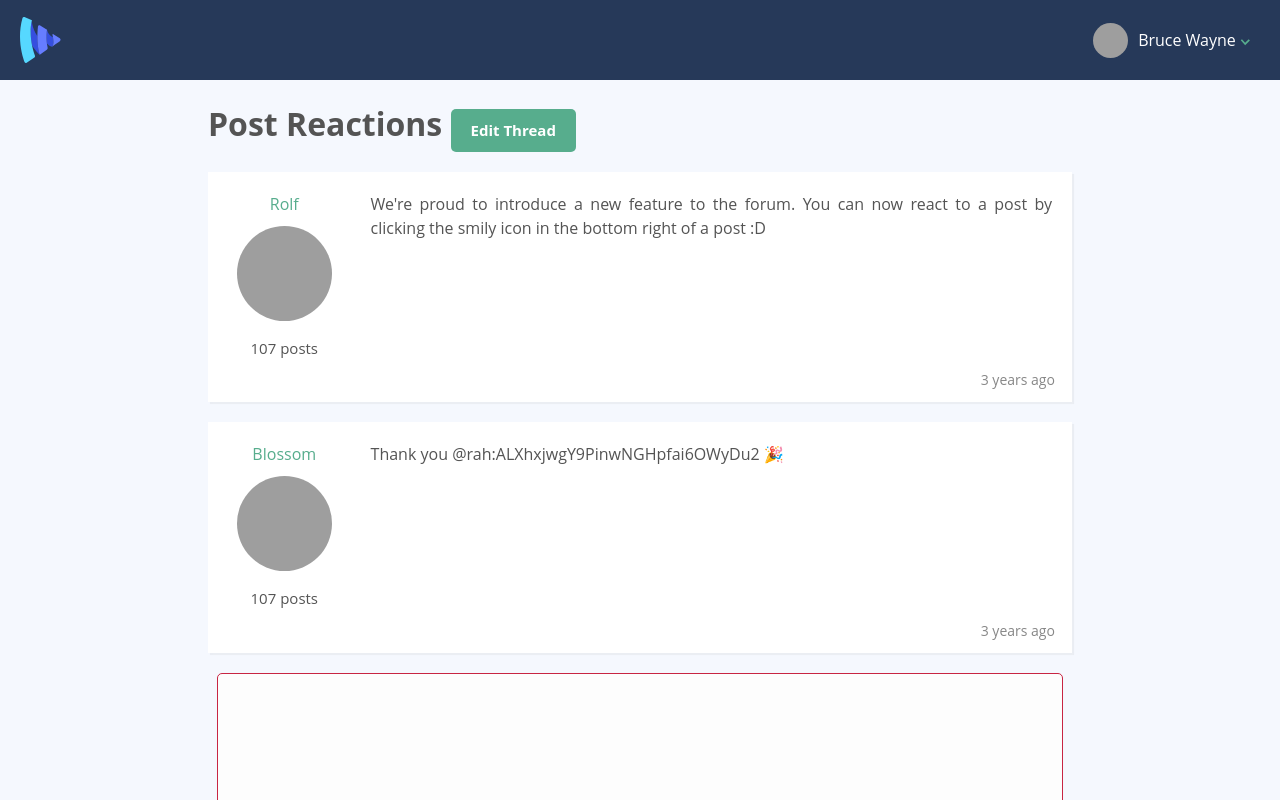
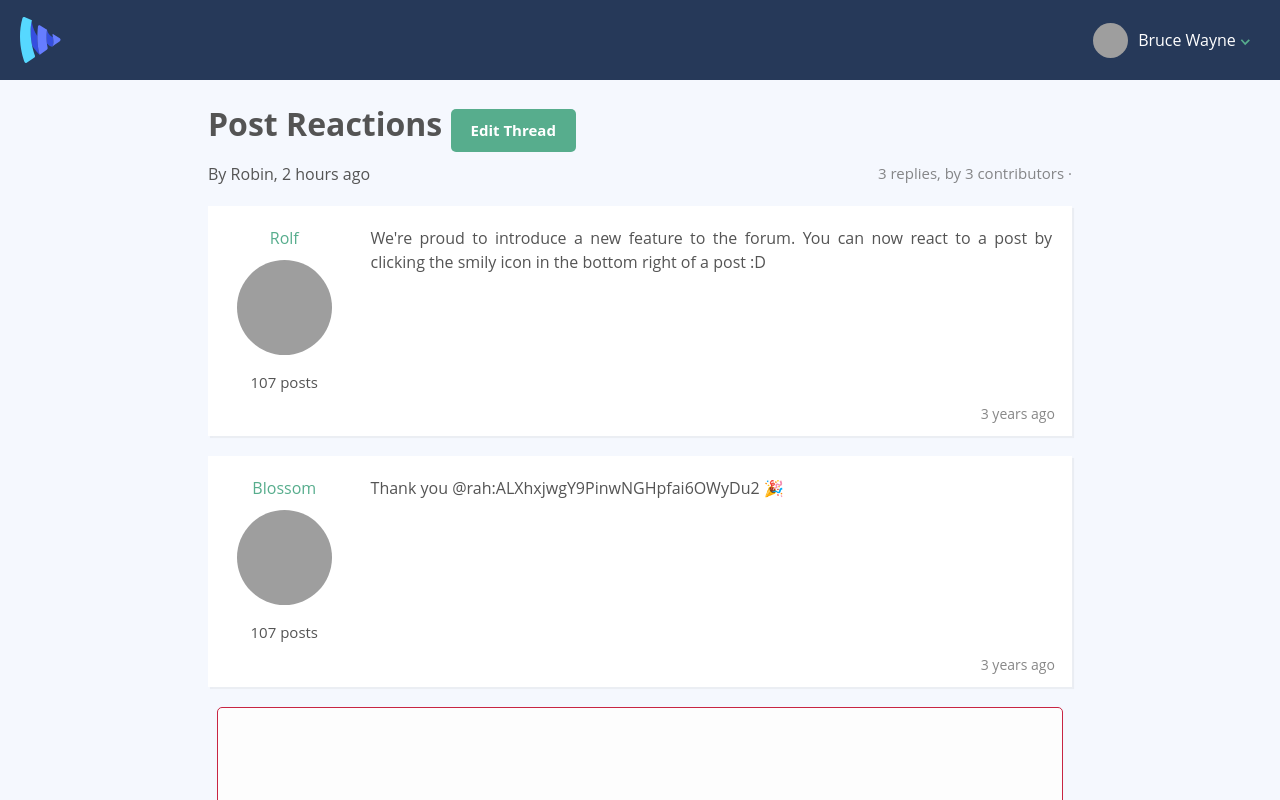
Before and after one commit to Yariandres/vue-mastery-forum, a Vue app: page /thread/-KvgjI6bfbWYlbYV5ndr in a window 1280 px wide. Shown: the top 800 px of the page. Built offline with nearby package versions, Linux system fonts and the light colour scheme; grey boxes are pictures that could not be loaded.

Commit message:
Fix import statement and update thread object

```diff
--- a/src/components/PostList.vue
+++ b/src/components/PostList.vue
@@ -16,6 +16,10 @@ defineProps<{
 const users = computed(() => {
   return dataSource.value.users;
 });
+
+const vTextToUpperCase = (el: any) => {
+  return el.textContent.toUpperCase();
+};
 
 function userById(userId: string) {
   return findById(users.value, userId);
--- a/src/components/pages/PageThreadShow.vue
+++ b/src/components/pages/PageThreadShow.vue
@@ -4,7 +4,7 @@ import PostList from '../PostList.vue';
 import PostEditor from '../PostEditor.vue';
 import { storeToRefs } from 'pinia';
 import { useDataSource } from '../../store/dataSource';
-import findById from '../../helpers/findById';
+// import findById from '../../helpers/findById';
 
 const store = useDataSource();
 const { dataSource } = storeToRefs(store);
@@ -23,7 +23,8 @@ const props = defineProps<{
 }>();
 
 const thread = computed<any>(() => {
-  return findById(dataSource.value.threads, props.id);
+  // return findById(dataSource.value.threads, props.id);
+  return store.thread(props.id);
 });
 
 const threadPosts = computed<any>(() => {
@@ -54,8 +55,15 @@ const addPost = (eventData: EventData) => {
         Edit Thread
       </router-link>
     </h1>
+
+    <div class="flex-row justify-between">
+      <p>By <a href="#" class="link-unstyled">Robin</a>, 2 hours ago</p>
+      <span class="hide-mobile text-faded text-small">
+        3 replies, by 3 contributors &#183;
+      </span>
+    </div>
+
     <post-list :posts="threadPosts" />
-
     <div class="col-full">
       <post-editor @update:save="addPost" />
     </div>
--- a/src/store/dataSource.ts
+++ b/src/store/dataSource.ts
@@ -31,6 +31,18 @@ export const useDataSource = defineStore('dataSource', {
 
     userThreadsCount() {
       return this.userThreads.length;
+    },
+
+    thread(store) {
+      return (id: any) => {
+        const thread = findById(store.dataSource.threads, id);
+        return {
+          ...thread,
+          author: 'Adam Jahr',
+          repliesCount: 0,
+          contributersCount: 1,
+        };
+      };
     },
   },
 
--- a/src/style.css
+++ b/src/style.css
@@ -42,6 +42,20 @@ figcaption {
     display: block;
     text-align: center;
     font-size: .8rem;
+}
+
+.flex-row {
+    display: flex;
+    flex-direction: row;
+}
+
+.flex-column {
+    display: flex;
+    flex-direction: column;
+}
+
+.justify-between {
+    justify-content: space-between;
 }
 
 .list-title {
@@ -504,7 +518,7 @@ figcaption {
 }
 
 .post-content blockquote.small {
-/ / display: flex;
+    display: flex;
     position: relative;
     flex-direction: column;
     border: 2px solid rgba(152, 152, 152, 0.15);
```
